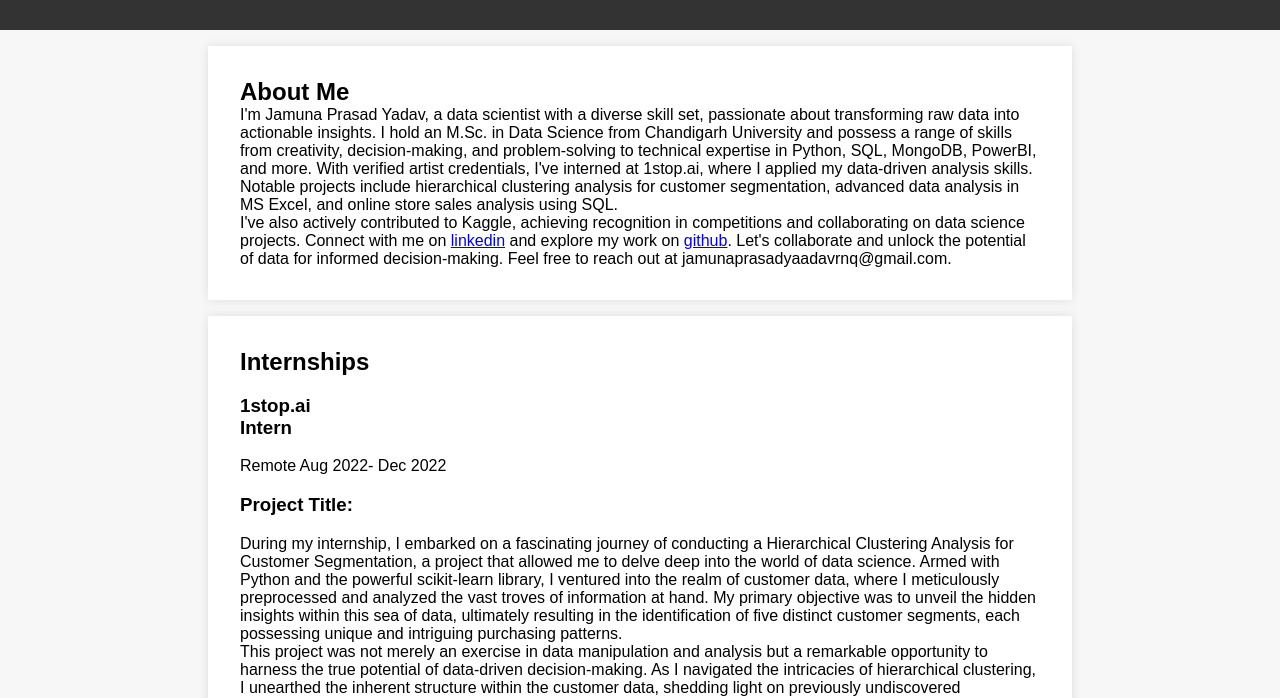
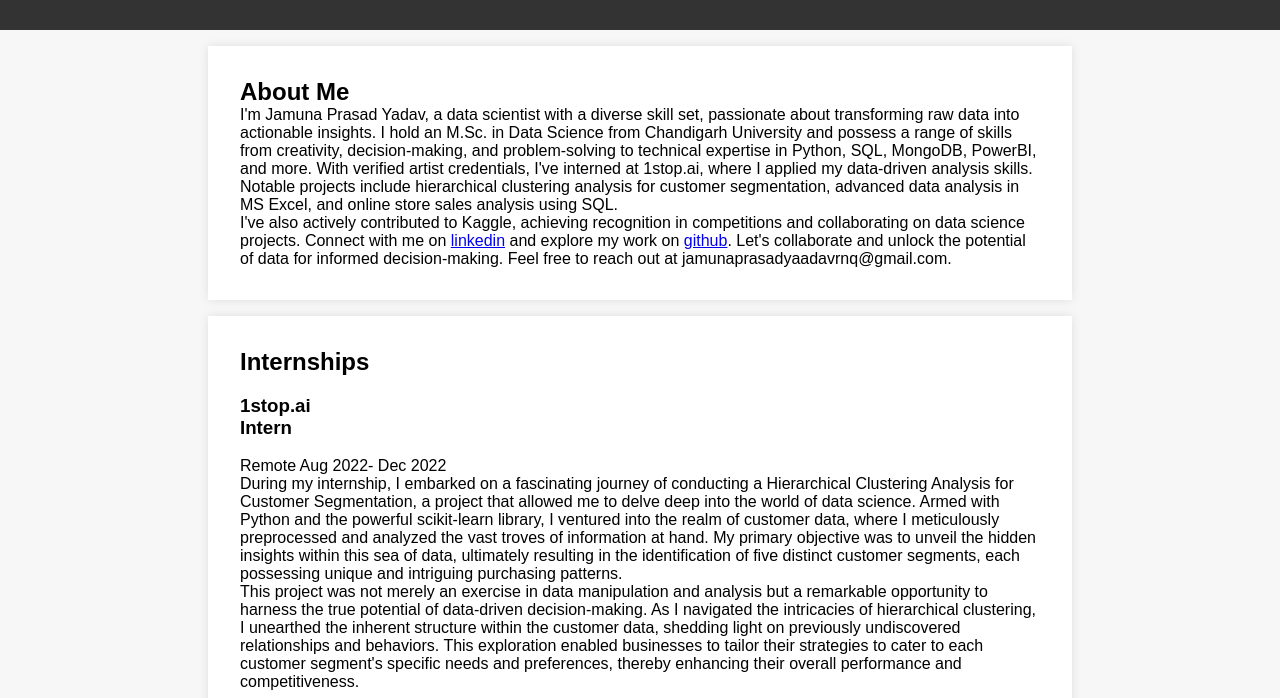
Before and after one commit to Jamunayadav/Resume, a plain HTML site: page index.html in a window 1280 px wide. Shown: the part 89-787 px from the top of the page. Drawn offline with Linux system fonts and the light colour scheme.

Commit message:
Update index.html

```diff
--- a/index.html
+++ b/index.html
@@ -41,7 +41,7 @@
         <h3>1stop.ai
             <p>Intern</p></h3>
             <p>Remote Aug 2022- Dec 2022</p>
-            <p><h3>Project Title:</h3> During my internship, I embarked on a fascinating journey of conducting a Hierarchical Clustering Analysis for Customer Segmentation, a project that allowed me to delve deep into the world of data science. Armed with Python and the powerful scikit-learn library, I ventured into the realm of customer data, where I meticulously preprocessed and analyzed the vast troves of information at hand. My primary objective was to unveil the hidden insights within this sea of data, ultimately resulting in the identification of five distinct customer segments, each possessing unique and intriguing purchasing patterns.
+            <p> During my internship, I embarked on a fascinating journey of conducting a Hierarchical Clustering Analysis for Customer Segmentation, a project that allowed me to delve deep into the world of data science. Armed with Python and the powerful scikit-learn library, I ventured into the realm of customer data, where I meticulously preprocessed and analyzed the vast troves of information at hand. My primary objective was to unveil the hidden insights within this sea of data, ultimately resulting in the identification of five distinct customer segments, each possessing unique and intriguing purchasing patterns.
 
                <p>This project was not merely an exercise in data manipulation and analysis but a remarkable opportunity to harness the true potential of data-driven decision-making. As I navigated the intricacies of hierarchical clustering, I unearthed the inherent structure within the customer data, shedding light on previously undiscovered relationships and behaviors. This exploration enabled businesses to tailor their strategies to cater to each customer segment's specific needs and preferences, thereby enhancing their overall performance and competitiveness.</p>
 
```
